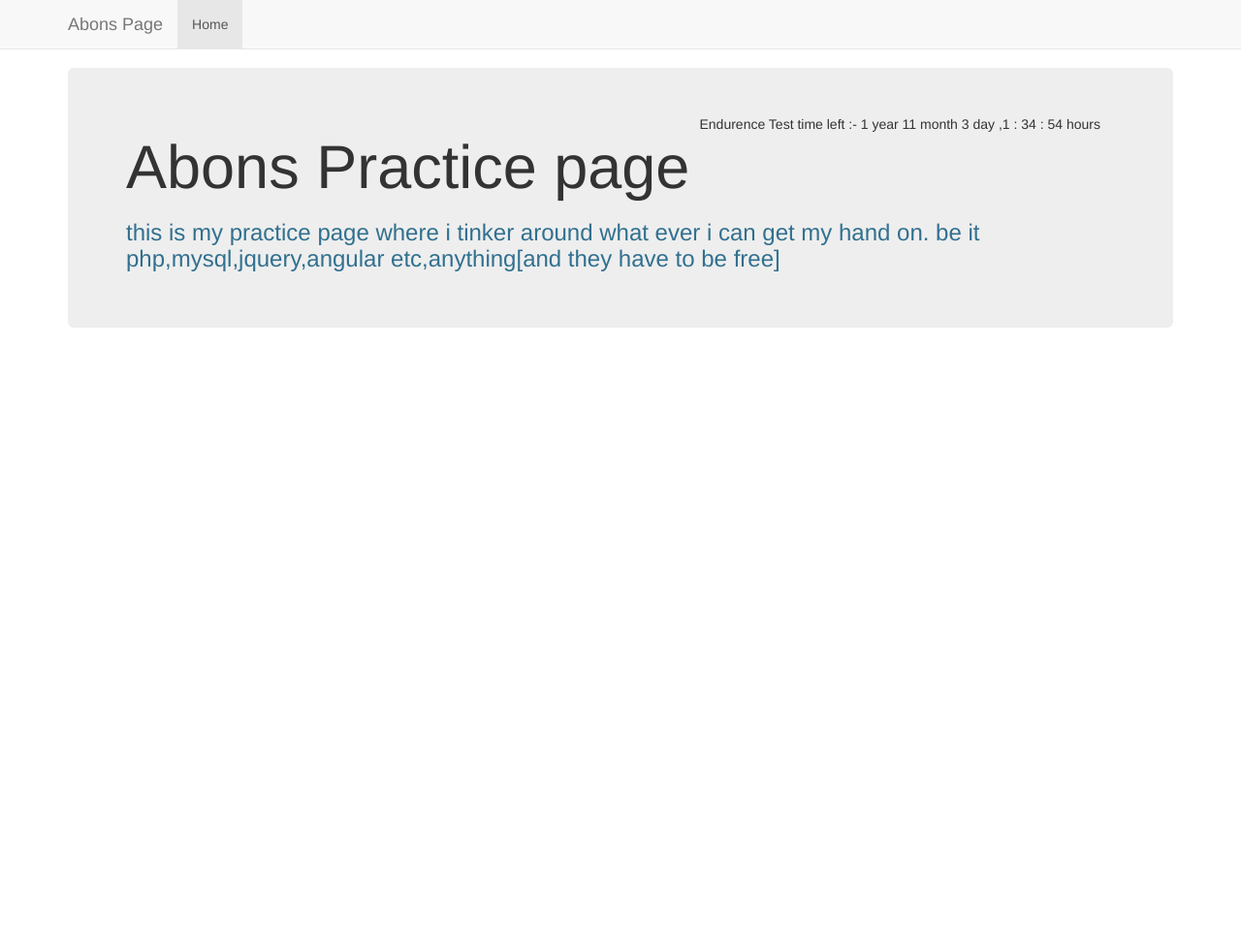
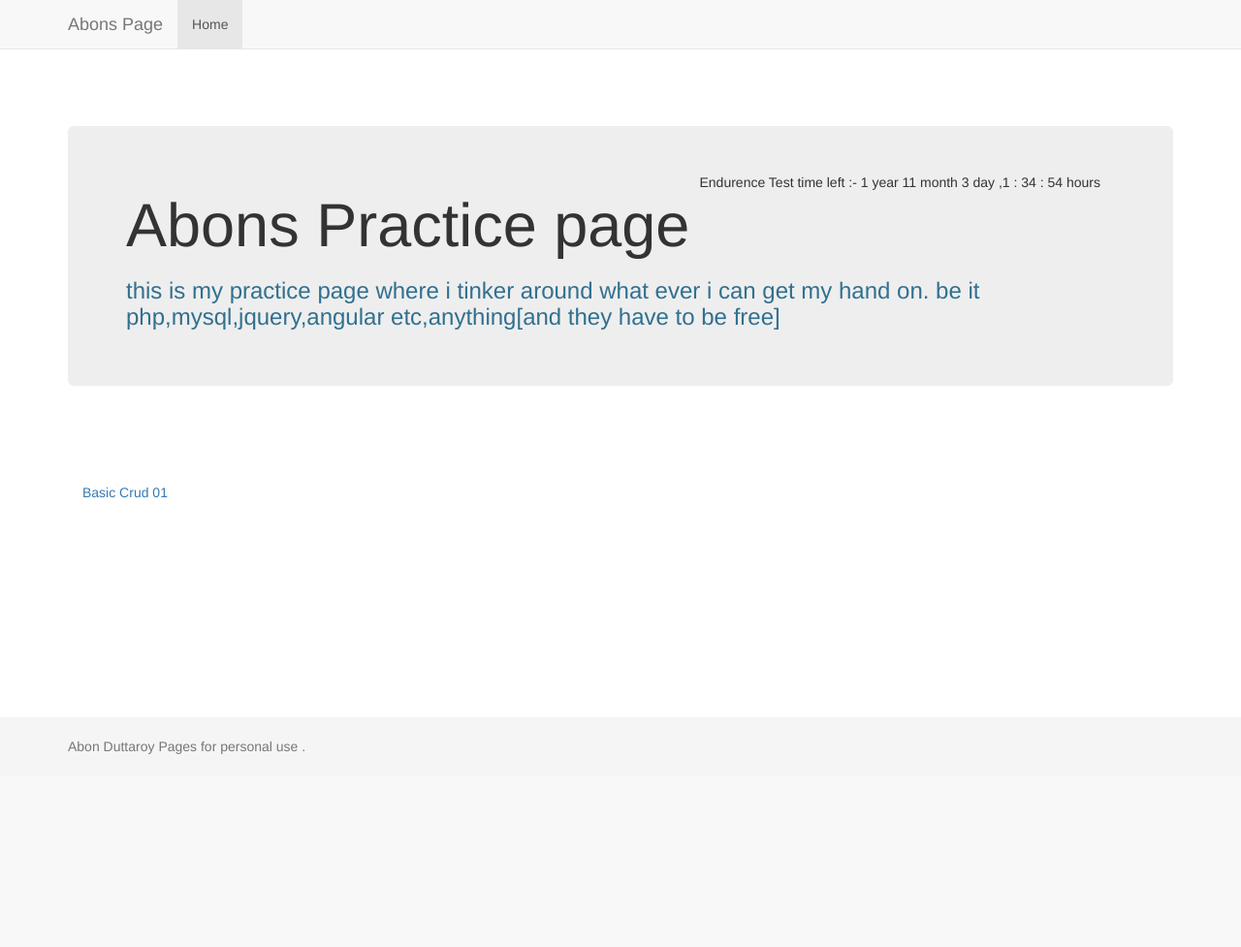
Before and after one commit to abondr/single_host, a PHP site: page / in a window 1280 px wide. Shown: the top 977 px of the page at 97% size. After the commit the page ends 778 px from the top, so only its background shows below. Run offline with PHP 8.4, Linux system fonts and the light colour scheme.

Commit message:
basic crud for server tested

```diff
--- a/_assets/_styleSheet/_custom01.css
+++ b/_assets/_styleSheet/_custom01.css
@@ -1,7 +1,46 @@
 body {
-  min-height: 2000px;
+  min-height: 700px;
 }
 
 .navbar-static-top {
   margin-bottom: 19px;
 }
+/* Sticky footer styles
+-------------------------------------------------- */
+html {
+    position: relative;
+    min-height: 100%;
+}
+body {
+    /* Margin bottom by footer height */
+    margin-bottom: 60px;
+}
+.footer {
+    position: absolute;
+    bottom: 0;
+    width: 100%;
+    /* Set the fixed height of the footer here */
+    height: 60px;
+    background-color: #f5f5f5;
+}
+
+
+/* Custom page CSS
+-------------------------------------------------- */
+/* Not required for template or sticky footer method. */
+
+body > .container {
+    padding: 60px 15px 0;
+}
+.container .text-muted {
+    margin: 20px 0;
+}
+
+.footer > .container {
+    padding-right: 15px;
+    padding-left: 15px;
+}
+
+code {
+    font-size: 80%;
+}
--- /dev/null
+++ b/common_pages/footer01.php
@@ -0,0 +1,5 @@
+<footer class="footer">
+    <div class="container">
+        <p class="text-muted">Abon Duttaroy Pages for personal use . </p>
+    </div>
+</footer>
--- /dev/null
+++ b/common_pages/head.php
@@ -0,0 +1,18 @@
+<?php $pageTitle = isset($pageTitle) ? $pageTitle : "Basic Page Title" ?>
+<!DOCTYPE html>
+<html lang="en">
+    <head>
+        <meta charset="utf-8">
+        <meta http-equiv="X-UA-Compatible" content="IE=edge">
+        <meta name="viewport" content="width=device-width, initial-scale=1">
+        <!-- The above 3 meta tags *must* come first in the head; any other head content must come *after* these tags -->
+        <meta name="description" content="">
+        <meta name="author" content="">
+        <link rel="icon" href="_assets/_icons/time64.png">
+        <title><?= $pageTitle ?></title>
+        <!-- Bootstrap core CSS -->
+        <link href="_assets/_styleSheet/bootstrap.min.css" rel="stylesheet">
+        <!-- Custom styles for this template -->
+        <link href="_assets/_styleSheet/_custom01.css" rel="stylesheet">
+    </head>
+    <body>
--- /dev/null
+++ b/common_pages/navBar.php
@@ -0,0 +1,38 @@
+<!-- Static navbar -->
+<nav class="navbar navbar-default navbar-static-top">
+    <div class="container">
+        <div class="navbar-header">
+            <button type="button" class="navbar-toggle collapsed" data-toggle="collapse" data-target="#navbar" aria-expanded="false" aria-controls="navbar">
+                <span class="sr-only">Toggle navigation</span>
+                <span class="icon-bar"></span>
+                <span class="icon-bar"></span>
+                <span class="icon-bar"></span>
+            </button>
+            <a class="navbar-brand" href="#">Abons Page</a>
+        </div>
+        <div id="navbar" class="navbar-collapse collapse">
+            <ul class="nav navbar-nav">
+                <li class="active"><a href="/">Home</a></li>
+                <!--li><a href="#about">About</a></li>
+                <li><a href="#contact">Contact</a></li>
+                <li class="dropdown">
+                    <a href="#" class="dropdown-toggle" data-toggle="dropdown" role="button" aria-haspopup="true" aria-expanded="false">Dropdown <span class="caret"></span></a>
+                    <ul class="dropdown-menu">
+                        <li><a href="#">Action</a></li>
+                        <li><a href="#">Another action</a></li>
+                        <li><a href="#">Something else here</a></li>
+                        <li role="separator" class="divider"></li>
+                        <li class="dropdown-header">Nav header</li>
+                        <li><a href="#">Separated link</a></li>
+                        <li><a href="#">One more separated link</a></li-->
+            </ul>
+            </li>
+            </ul>
+            <!--ul class="nav navbar-nav navbar-right">
+                <li><a href="../navbar/">Default</a></li>
+                <li class="active"><a href="./">Static top <span class="sr-only">(current)</span></a></li>
+                <li><a href="../navbar-fixed-top/">Fixed top</a></li>
+            </ul-->
+        </div><!--/.nav-collapse -->
+    </div>
+</nav>
--- a/index.php
+++ b/index.php
@@ -1,74 +1,26 @@
-<!DOCTYPE html>
-<html lang="en">
-    <head>
-        <meta charset="utf-8">
-        <meta http-equiv="X-UA-Compatible" content="IE=edge">
-        <meta name="viewport" content="width=device-width, initial-scale=1">
-        <!-- The above 3 meta tags *must* come first in the head; any other head content must come *after* these tags -->
-        <meta name="description" content="">
-        <meta name="author" content="">
-        <link rel="icon" href="_assets/_icons/time64.png">
-        <title>Static Top Navbar Example for Bootstrap</title>
-        <!-- Bootstrap core CSS -->
-        <link href="_assets/_styleSheet/bootstrap.min.css" rel="stylesheet">
-        <!-- Custom styles for this template -->
-        <link href="_assets/_styleSheet/_custom01.css" rel="stylesheet">
-    </head>
-    <body>
-
-        <!-- Static navbar -->
-        <nav class="navbar navbar-default navbar-static-top">
+<?php
+$pageTitle = "Abons Pages";
+include_once 'common_pages/head.php';
+include_once 'common_pages/navBar.php';
+?>
 <div class="container">
-                <div class="navbar-header">
-                    <button type="button" class="navbar-toggle collapsed" data-toggle="collapse" data-target="#navbar" aria-expanded="false" aria-controls="navbar">
-                        <span class="sr-only">Toggle navigation</span>
-                        <span class="icon-bar"></span>
-                        <span class="icon-bar"></span>
-                        <span class="icon-bar"></span>
-                    </button>
-                    <a class="navbar-brand" href="#">Abons Page</a>
-                </div>
-                <div id="navbar" class="navbar-collapse collapse">
-                    <ul class="nav navbar-nav">
-                        <li class="active"><a href="/">Home</a></li>
-                        <!--li><a href="#about">About</a></li>
-                        <li><a href="#contact">Contact</a></li>
-                        <li class="dropdown">
-                            <a href="#" class="dropdown-toggle" data-toggle="dropdown" role="button" aria-haspopup="true" aria-expanded="false">Dropdown <span class="caret"></span></a>
-                            <ul class="dropdown-menu">
-                                <li><a href="#">Action</a></li>
-                                <li><a href="#">Another action</a></li>
-                                <li><a href="#">Something else here</a></li>
-                                <li role="separator" class="divider"></li>
-                                <li class="dropdown-header">Nav header</li>
-                                <li><a href="#">Separated link</a></li>
-                                <li><a href="#">One more separated link</a></li-->
-                    </ul>
-                    </li>
-                    </ul>
-                    <!--ul class="nav navbar-nav navbar-right">
-                        <li><a href="../navbar/">Default</a></li>
-                        <li class="active"><a href="./">Static top <span class="sr-only">(current)</span></a></li>
-                        <li><a href="../navbar-fixed-top/">Fixed top</a></li>
-                    </ul-->
-                </div><!--/.nav-collapse -->
-            </div>
-        </nav>
-
-
-        <div class="container">
-
     <!-- Main component for a primary marketing message or call to action -->
     <div class="jumbotron">
         <div class="col-md-12 text-right">Endurence Test time left :- <span id="clock"></span></div>
         <h1>Abons Practice page</h1>
         <Div class="text-info h3">this is my practice page where i tinker around what ever i can get my hand on. be it php,mysql,jquery,angular etc,anything[and they have to be free]</div>
-
     </div>
-
 </div> <!-- /container -->
-
-
+<div class="container">
+    <div class="row">
+        <div class="col-sm-3 col-md-2 sidebar">
+            <ul class="nav nav-sidebar">
+                <li><a href="/basic-page01.php">Basic Crud 01</a></li>
+            </ul>
+        </div>
+    </div>
+</div>
+<?php include_once 'common_pages/footer01.php'; ?>
 <!-- Bootstrap core JavaScript
 ================================================== -->
 <!-- Placed at the end of the document so the pages load faster -->
@@ -77,18 +29,16 @@
 <script src="_assets/_javaScript/bootstrap.min.js"></script>
 <script src="_assets/_javaScript/jquery.countdown.min.js"></script>
 <script type="text/javascript">
-            var date = new Date("<?=date('Y-m-d H:i:s', strtotime('+2 years', strtotime("2017-06-12 10:00:00")));?>");
+    var date = new Date("<?= date('Y-m-d H:i:s', strtotime('+2 years', strtotime("2017-06-12 10:00:00"))); ?>");
     $('#clock').countdown(date, function (event) {
-                var year = event.offset.years -1;
-                var month = event.offset.months - (year*12);
+        var year = event.offset.years - 1;
+        var month = event.offset.months - (year * 12);
         var day = event.offset.days;
         var hour = event.offset.hours;
         var minute = event.offset.minutes;
         var second = event.offset.seconds;
-
-                $(this).html(year +" year "+month+" month "+day+" day ,"+hour+" : "+minute+" : "+second+" hours");
+        $(this).html(year + " year " + month + " month " + day + " day ," + hour + " : " + minute + " : " + second + " hours");
     });
 </script>
-
 </body>
 </html>
```
Also changed, not shown: basic-page01.php (added, +65 -0 lines), class.Database01.php (added, +70 -0 lines), configs/DatabaseCredential01.php (added, +15 -0 lines). Lines whose indentation alone changed are shown as unchanged.
